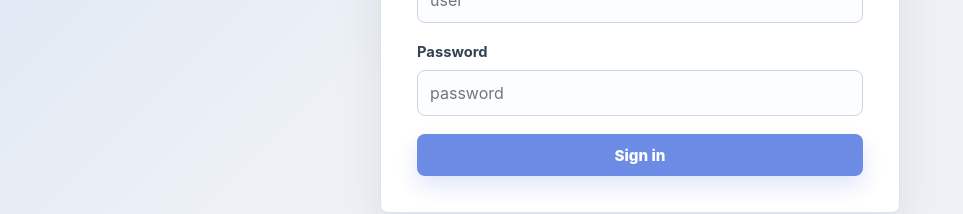
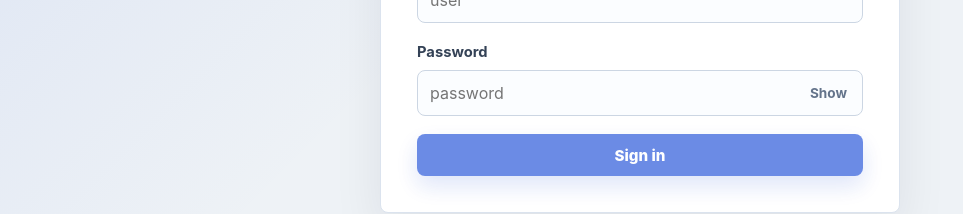
Before and after one commit to Honghui-Li-8/Interview-tax-form-ocr, a React (Vite) app in the folder web/: page / in a window 1280 px wide. Shown: the part 403-617 px from the top of the page, without its empty margins (0-963 px from the left). Built offline with nearby package versions, Linux system fonts and the light colour scheme; no server answers.

Commit message:
feat(web): add show/hide toggle to password field

```diff
--- a/web/src/pages/LoginPage.tsx
+++ b/web/src/pages/LoginPage.tsx
@@ -13,6 +13,7 @@ export default function LoginPage({ onSuccess }: Props) {
   const [password, setPassword] = useState(params.get('password') ?? '')
   const [state, setState] = useState<LoginState>('idle')
   const [message, setMessage] = useState<string | null>(null)
+  const [showPassword, setShowPassword] = useState(false)
 
   async function handleSubmit(e: React.FormEvent) {
     e.preventDefault()
@@ -56,14 +57,24 @@ export default function LoginPage({ onSuccess }: Props) {
 
           <div className="field">
             <label htmlFor="password">Password</label>
+            <div style={{ position: 'relative' }}>
               <input
                 id="password"
-              type="password"
+                type={showPassword ? 'text' : 'password'}
                 placeholder="password"
                 value={password}
                 onChange={(e) => setPassword(e.target.value)}
                 disabled={isSubmitting}
+                style={{ paddingRight: 44 }}
               />
+              <button
+                type="button"
+                onClick={() => setShowPassword(s => !s)}
+                style={{ position: 'absolute', right: 10, top: '50%', transform: 'translateY(-50%)', background: 'none', border: 'none', cursor: 'pointer', color: '#64748b', fontSize: '0.85rem', fontWeight: 700 }}
+              >
+                {showPassword ? 'Hide' : 'Show'}
+              </button>
+            </div>
           </div>
 
           {message && (
```
Lines whose indentation alone changed are shown as unchanged.
